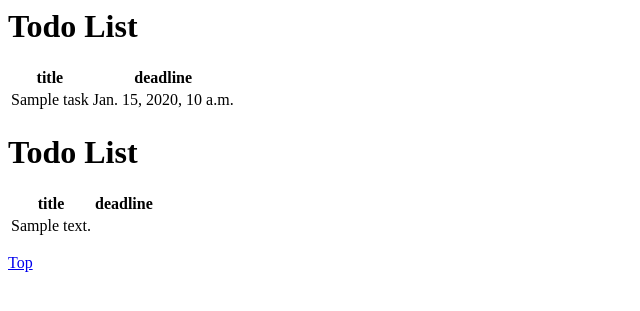
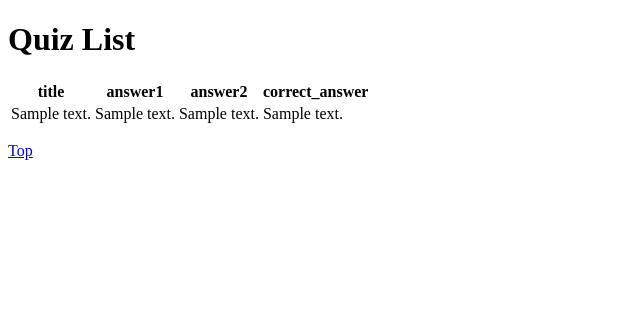
Before and after one commit to nakami3316/django-sumple, a Django app: template templates/app/quiz_list.html in a window 1280 px wide. Shown: the top 311 px of the page, without its empty margins (0-640 px from the left). Run offline with Django 4.2, Linux system fonts and the light colour scheme; the template is opened without the code that fills it: most values are stand-ins (such as "Sample title", 1, 10 or a date in 2020).

Commit message:
問題追加完了画面の追加

```diff
--- a/app/urls.py
+++ b/app/urls.py
@@ -1,18 +1,12 @@
 #このファイルは新規作成
 from django.urls import path
 from . import views
-# from .views import TodoList #追加
 urlpatterns = [
-    path('', views.monndai_show, name='monndai_show'),
+    path('', views.templates, name='templates'),
     path('Q-easy/correct', views.move_to_seikaipage, name='move_to_seikaipage'),
     path('Q-easy/incorrect', views.move_to_fuseikaipage, name='move_to_fuseikaipage'),
-    #path('Q-easy/monndai2', views.monndai2_show, name='monndai2_show'),
-    # path('Q-easy/AddText', views.move_to_AddText, name='move_to_AddText'),
     path("quiz_list",views.TodoList.as_view(), name="list"),
+    path("quiz_complete",views.TodoList.as_view(), name="complete"),
     # path("detail/<int:pk>", views.TodoDetail.as_view(), name="detail"),
     path("create/", views.TodoCreate.as_view(), name="create"),
-
-    # path("", QuizList.as_view(), name="list"),#todoを参考に変更
-    # path("detail/<int:pk>", QuizDetail.as_view(), name="detail"),#todoを参考に変更
-    # path("create/", QuizCreate.as_view(), name="create"),#todoを参考に変更
 ]##ここは適宜追加する都度uploadします。
--- a/app/views.py
+++ b/app/views.py
@@ -2,7 +2,7 @@ from django.shortcuts import render
 from .models import Quiz
 # Create your views here.
 #下記のコードは追加
-def monndai_show(request):
+def templates(request):
     question = Quiz.objects.order_by('?').first()
     context = {'question': question}
     return render(request,'templates.html',context)
@@ -26,7 +26,8 @@ from django.urls import reverse_lazy
 class TodoCreate(CreateView):
     model = Quiz
     fields = "__all__"
-    success_url = reverse_lazy("list")
+    #success_url = reverse_lazy("list")
+    success_url = reverse_lazy('complete')
 
 class TodoList(ListView):
     model = Quiz
--- a/templates/app/quiz_list.html
+++ b/templates/app/quiz_list.html
@@ -1,38 +1,35 @@
-<h1>Todo List</h1>
+<!DOCTYPE html>
+<html lang="ja">
+    <head>
+        <meta charset="UTF-8">
+        <meta http-equiv="X-UA-Compatible" content="IE=edge">
+        <meta name="viewport" content="width=device-width, initial-scale=1.0">
+        <title>Document</title>
+    </head>
+    <body>
+        <h1>Quiz List</h1>
 
         <table>
             <thead>
                 <tr>
                 <th scope="col">title</th>
-        <th scope="col">deadline</th>
-        </tr>
-    </thead>
-    <tbody>
-    {% for task in tasks %}
-    <tr>
-        <td>{{ task.title }}</td>
-        <td>{{ task.deadline }}</td>
-    </tr>
-    {% endfor %}
-    </tbody>
-</table><h1>Todo List</h1>
-
-<table>
-    <thead>
-        <tr>
-        <th scope="col">title</th>
-        <th scope="col">deadline</th>
+                <th scope="col">answer1</th>
+                <th scope="col">answer2</th>
+                <th scope="col">correct_answer</th>
                 </tr>
             </thead>
             <tbody>
             {% for task in tasks %}
             <tr>
                 <td>{{ task.text }}</td>
-        <!-- <td>{{ task. }}</td> -->
+                <td>{{ task.answer1 }}</td>
+                <td>{{ task.answer2 }}</td>
+                <td>{{ task.correct_answer }}</td>
             </tr>
             {% endfor %}
             </tbody>
         </table>
 
-
-<p><a href="{% url 'monndai_show' %}">Top</a></p>
+        <p><a href="{% url 'templates' %}">Top</a></p>
+    </body>
+</html>
--- a/templates/fuseikaipage.html
+++ b/templates/fuseikaipage.html
@@ -10,7 +10,7 @@
         </head>
         不正解
         <br>
-    →<a href="{% url 'monndai_show' %}">next</a>
+        <a href="{% url 'templates' %}">next</a>
     </h1>
 </body>
 </html>
--- a/templates/seikaipage.html
+++ b/templates/seikaipage.html
@@ -10,7 +10,7 @@
         </head>
         正解
         <br>
-    →<a href="{% url 'monndai_show' %}">next</a>
+        <a href="{% url 'templates' %}">next</a>
     </h1>
 </body>
 </html>
```
Also changed, not shown: templates/app/quiz_complete.html (added, +15 -0 lines), templates/app/quiz_form.html (+11 -0 lines), db.sqlite3. Lines whose indentation alone changed are shown as unchanged.
